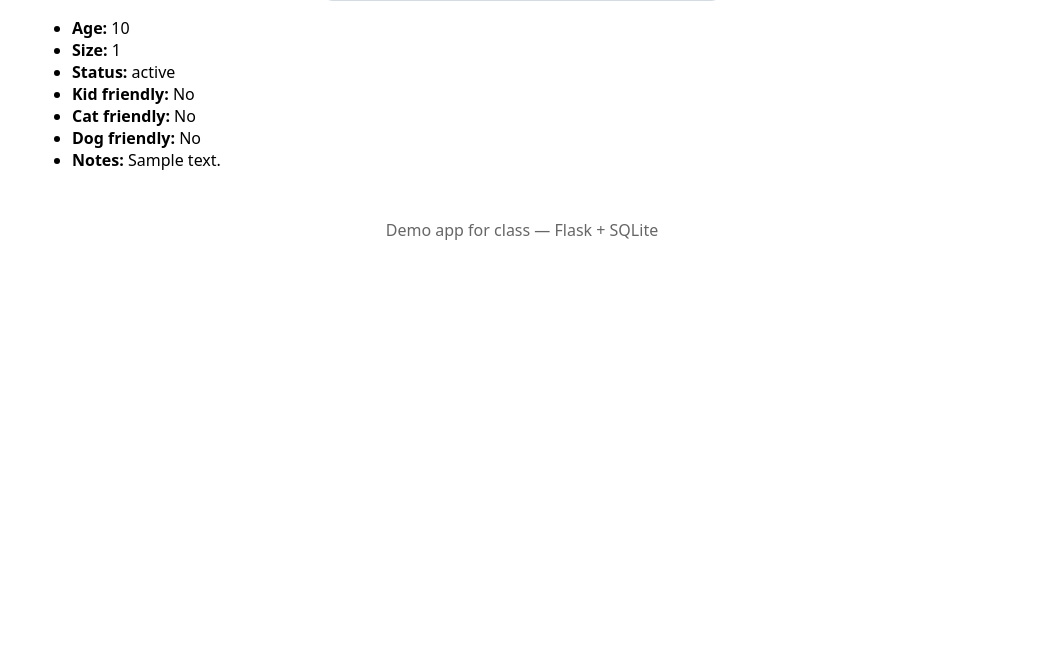
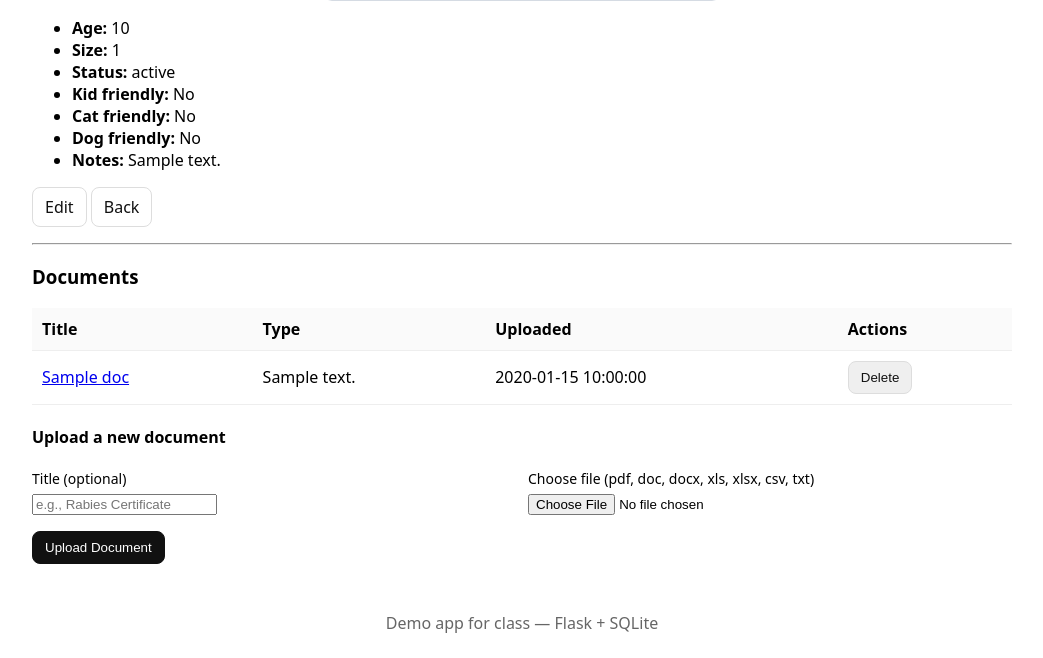
Before and after one commit to alexanmf/dog-app, a Flask app: template dog_profile_demo/templates/detail.html in a window 1280 px wide. Shown: the part 452-1110 px from the top of the page, without its empty margins (118-1161 px from the left). Before the commit the page ends 692 px from the top, so only its background shows below. Run offline with Flask 3, Linux system fonts and the light colour scheme; the template is opened without the code that fills it: most values are stand-ins (such as "Sample title", 1, 10 or a date in 2020); grey boxes marked "Sample" are stand-in pictures; some libraries are stand-ins or nearby versions.

Commit message:
Enhance dog profile detail page with document upload
Added document upload functionality and improved layout.

```diff
--- a/dog_profile_demo/templates/detail.html
+++ b/dog_profile_demo/templates/detail.html
@@ -1,10 +1,11 @@
 {% extends "base.html" %}
 {% block content %}
+
 <h1>{{ dog.name }}</h1>
 
 {% if dog.image_url %}
   <img src="{{ dog.image_url }}" alt="{{ dog.name }}"
-       style="max-width:400px; border-radius:10px; display:block; margin:auto;">
+       style="max-width:400px; border-radius:10px; display:block; margin:16px auto;">
 {% endif %}
 
 <ul class="dog-info">
@@ -16,4 +17,59 @@
   <li><strong>Dog friendly:</strong> {{ 'Yes' if dog.dog_friendly else 'No' }}</li>
   <li><strong>Notes:</strong> {{ dog.notes }}</li>
 </ul>
+
+<p style="margin-top:12px;">
+  <a class="btn" href="{{ url_for('edit', dog_id=dog.id) }}">Edit</a>
+  <a class="btn" href="{{ url_for('index') }}">Back</a>
+</p>
+
+<hr>
+
+<h3>Documents</h3>
+
+{% if docs %}
+<table>
+  <thead>
+    <tr>
+      <th>Title</th>
+      <th>Type</th>
+      <th>Uploaded</th>
+      <th>Actions</th>
+    </tr>
+  </thead>
+  <tbody>
+  {% for doc in docs %}
+    <tr>
+      <td><a href="{{ doc.file_url }}" target="_blank" rel="noopener">{{ doc.title }}</a></td>
+      <td>{{ doc.content_type or 'file' }}</td>
+      <td>{{ doc.uploaded_at }}</td>
+      <td>
+        <form method="post" action="{{ url_for('delete_doc', doc_id=doc.id) }}"
+              onsubmit="return confirm('Delete this document?')">
+          <button class="btn" type="submit">Delete</button>
+        </form>
+      </td>
+    </tr>
+  {% endfor %}
+  </tbody>
+</table>
+{% else %}
+<p>No documents uploaded yet.</p>
+{% endif %}
+
+<h4>Upload a new document</h4>
+<form method="post" action="{{ url_for('upload_doc', dog_id=dog.id) }}" enctype="multipart/form-data">
+  <div class="row">
+    <div>
+      <label>Title (optional)</label>
+      <input name="title" placeholder="e.g., Rabies Certificate">
+    </div>
+    <div>
+      <label>Choose file (pdf, doc, docx, xls, xlsx, csv, txt)</label>
+      <input type="file" name="document" required>
+    </div>
+  </div>
+  <p><button class="btn primary" type="submit">Upload Document</button></p>
+</form>
+
 {% endblock %}
```
